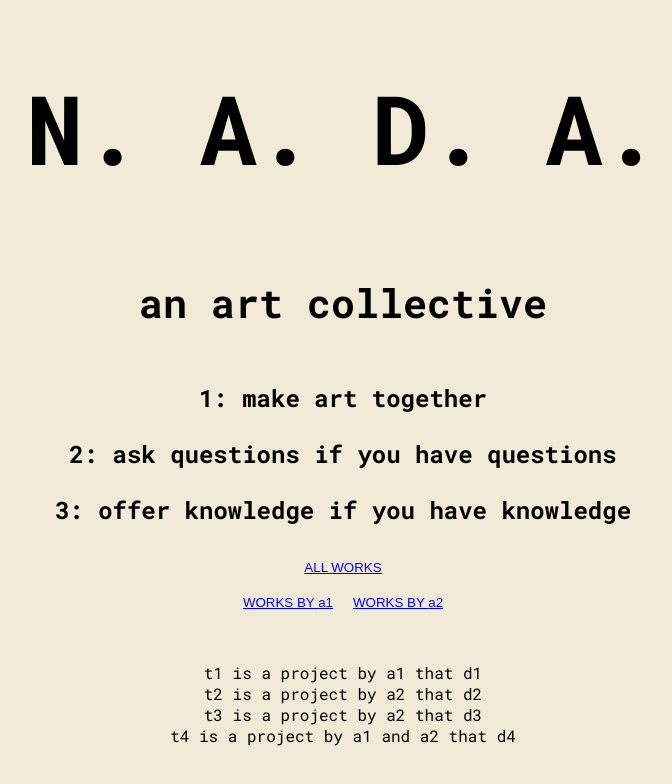
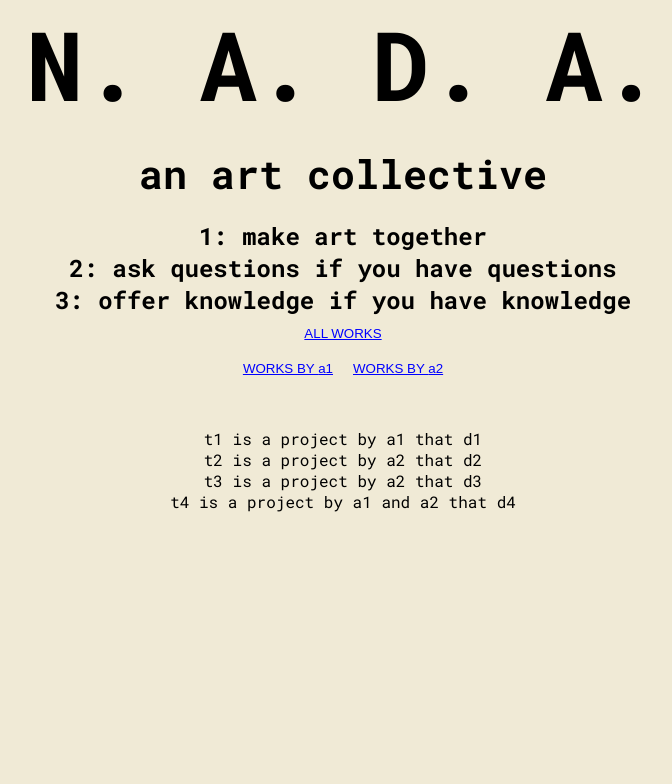
Before and after one commit to nada-art-collective/nada-site, a Next.js app: page /nada-site/ in a window 1280 px wide. Shown: the top 784 px of the page, without its empty margins (297-969 px from the left). Built offline with nearby package versions, Linux system fonts and the light colour scheme.

Commit message:
set margins to 0

```diff
--- a/app/globals.css
+++ b/app/globals.css
@@ -1,14 +1,17 @@
 h1 {
     font-size: 600%;
+    margin: 0;
 }
 
 h2 {
     font-size: 250%;
     padding: 20px;
+    margin: 0;
 }
 
 h3 {
     font-size: 150%;
+    margin: 0;
 }
 
 main {
@@ -16,6 +19,10 @@ main {
     background-color: #F0EAD6;
     height: 100vh;
     width: 100vw;
+    margin: 0;
+}
+
+body {
     margin: 0;
 }
 
```
